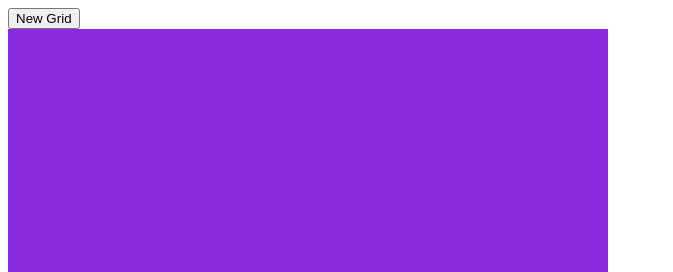
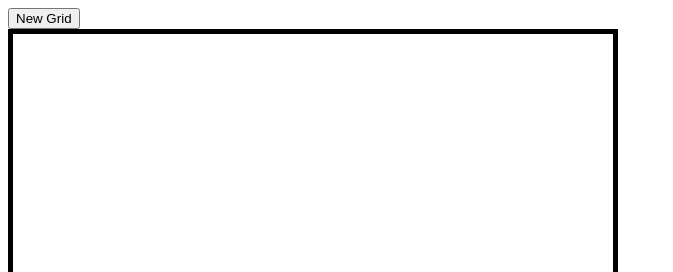
Before and after one commit to Jfoti64/Etch-a-Sketch, a plain HTML site: page index.html in a window 1280 px wide. Shown: the top 272 px of the page, without its empty margins (0-673 px from the left). Drawn offline with Linux system fonts and the light colour scheme.

Commit message:
Add border to sketch pad

```diff
--- a/javaScript.js
+++ b/javaScript.js
@@ -41,7 +41,7 @@ document.addEventListener('DOMContentLoaded', function() {
         const gridPixels = document.querySelectorAll(".pixel");
         gridPixels.forEach(function(gridPixel) {
             gridPixel.addEventListener("mouseover", () => {
-            gridPixel.style.backgroundColor = "red";
+            gridPixel.style.backgroundColor = "black";
             });
         });
     };
--- a/style.css
+++ b/style.css
@@ -1,4 +1,5 @@
-.gridContainer {
+#gridContainer {
+    border: 5px solid black;
     width: 600px; /* Set a fixed width for the container */
     height: 600px; /* Set a fixed height for the container */
 }
@@ -9,5 +10,5 @@
 }
 
 .pixel {
-    background-color: blueviolet;
+    background-color: white;
 }
```
